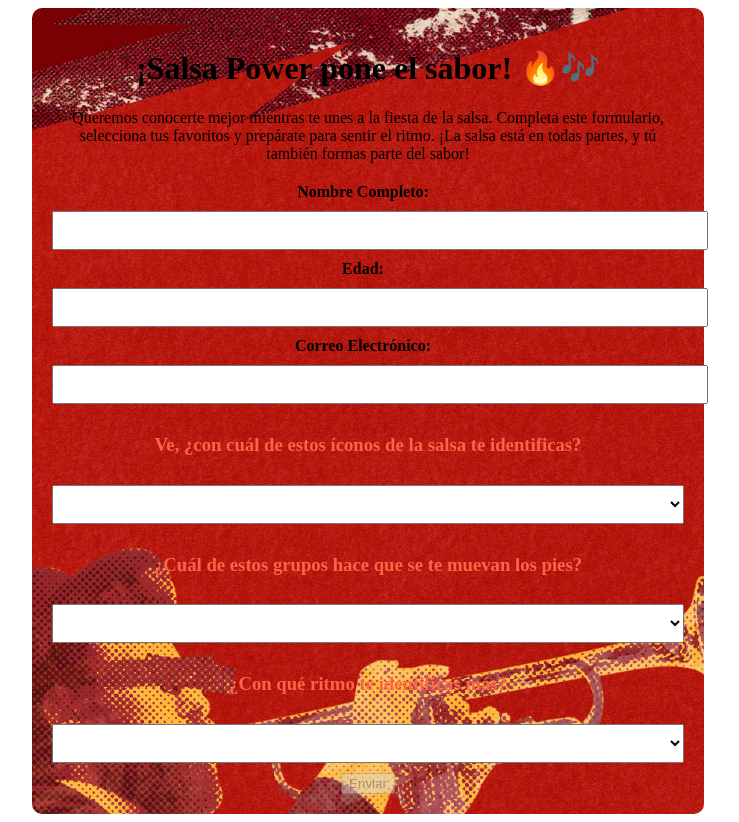
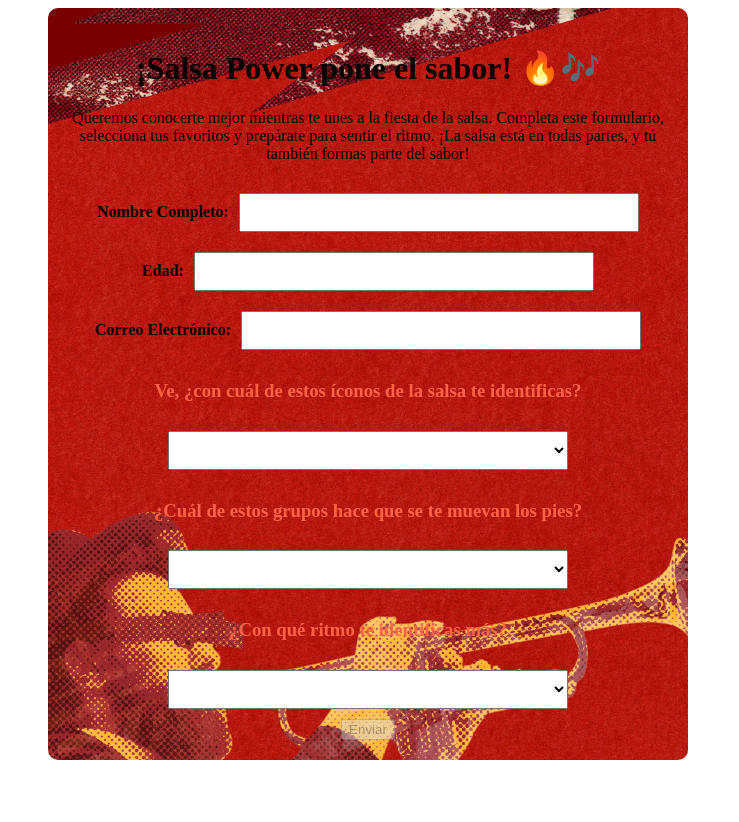
Before and after one commit to Mixtrixjr/Formulario-Salsa-Power, an Angular app: page / in a window 1280 px wide. Shown: the whole page, without its empty margins (272-1011 px from the left). After the commit the page ends 800 px from the top, so only its background shows below. Built offline with nearby package versions, Linux system fonts and the light colour scheme.

Commit message:
cuadros de texto bonitos

```diff
--- a/src/app/app.component.css
+++ b/src/app/app.component.css
@@ -1,5 +1,6 @@
 .container {
     width: 50%;
+    max-width: 600px; /* Limita el tamaño máximo del contenedor */
     margin: 0 auto;
     text-align: center;
     background-image: url('/assets/imagenes/salsafondo_formulario.jpg');
@@ -23,6 +24,8 @@
     width: 100%;
     padding: 10px;
     margin: 10px 0;
+    max-width: 400px; /* Limita el ancho máximo de los inputs */
+    box-sizing: border-box; /* Asegura que el padding no sobrepase el tamaño del contenedor */
   }
 
   h3 {
--- a/src/app/app.component.ts
+++ b/src/app/app.component.ts
@@ -163,7 +163,7 @@ const formData = {
 
 
 // Enviar los datos al backend
-this.http.post('http://localhost:3000', formData).subscribe({
+this.http.post('http://localhost:3000/save-data', formData).subscribe({
   next: (response: any) => {
     console.log('Datos guardados correctamente', response);
   },
```
